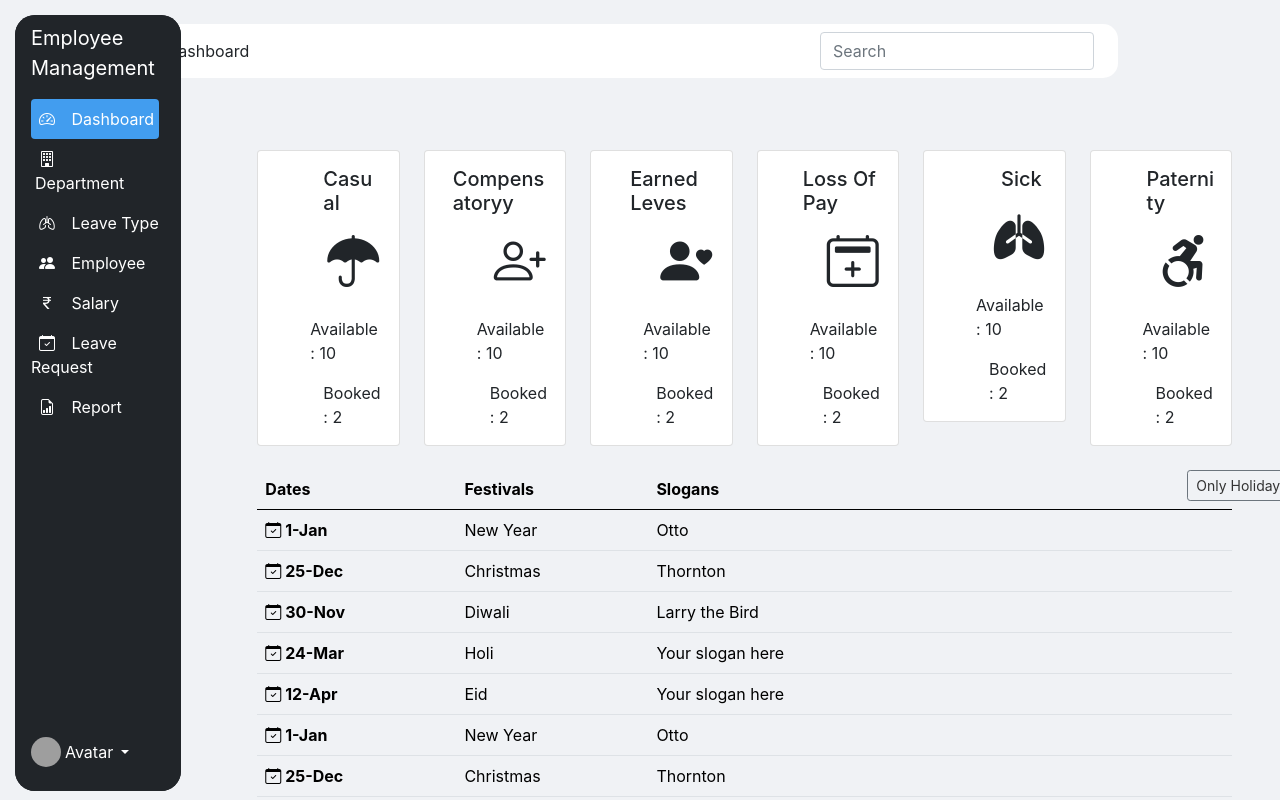
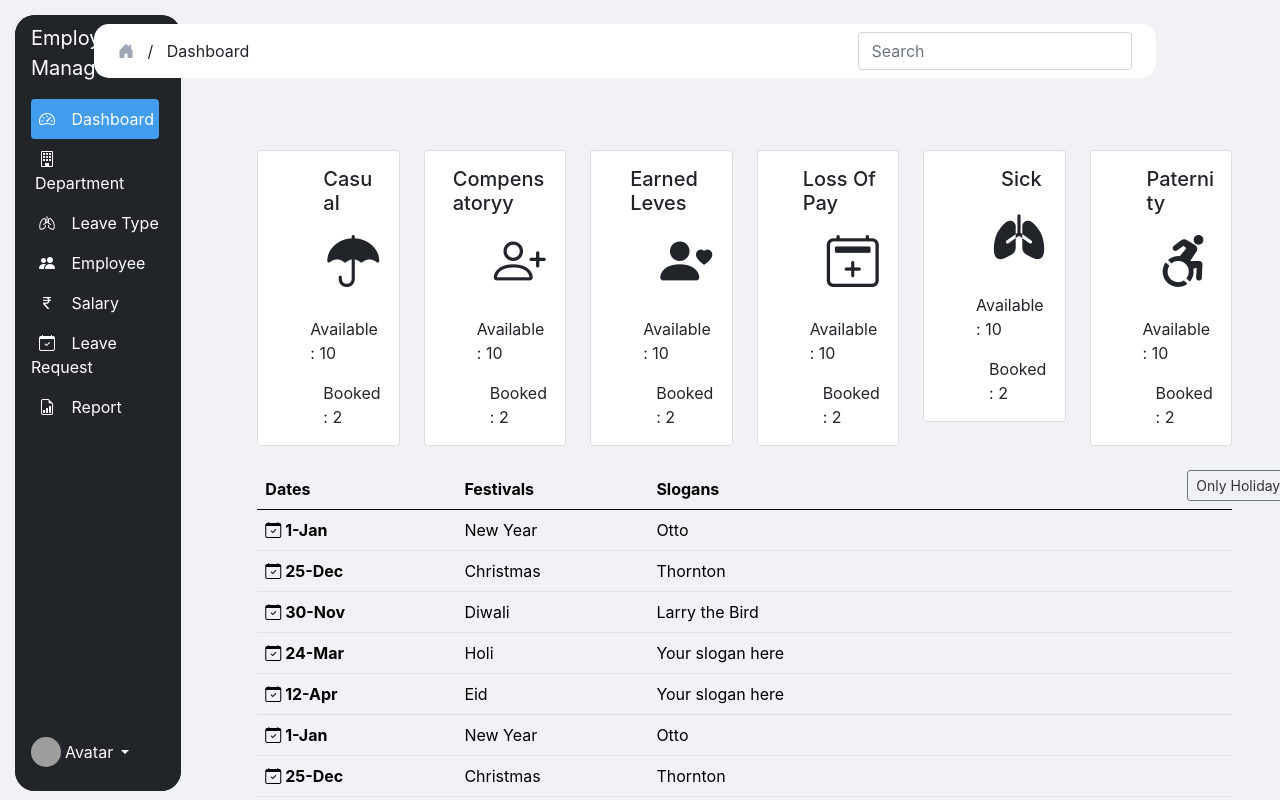
Before and after one commit to saijamii/employee-management, a React (Create React App) app: page /app/leaveType in a window 1280 px wide. Shown: the top 800 px of the page. Built offline with nearby package versions, Linux system fonts and the light colour scheme; grey boxes are pictures that could not be loaded.

Commit message:
header changes

```diff
--- a/src/components/Header.js
+++ b/src/components/Header.js
@@ -3,11 +3,11 @@ import React from "react";
 
 const Header = (props) => {
   return (
-    <header className="py-4">
+    <header className="py-4 fixed">
       <div className="container">
         <nav
-          className="navbar navbar-light bg-white justify-content-between"
-          style={{ borderRadius: "15px", width: "80vw" }}
+          class="navbar navbar-light bg-white justify-content-between"
+          style={{ borderRadius: "15px", width: "83vw",zIndex:"+9"}}
         >
           <div className="container">
             <div className="row justify-content-md-center">
```
